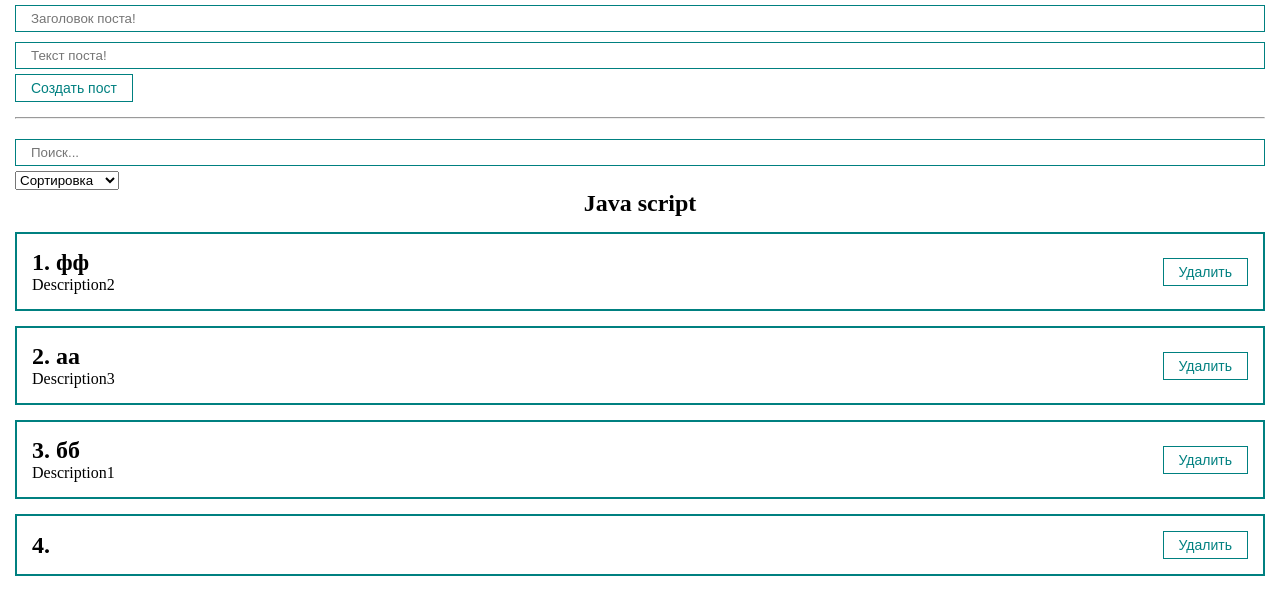
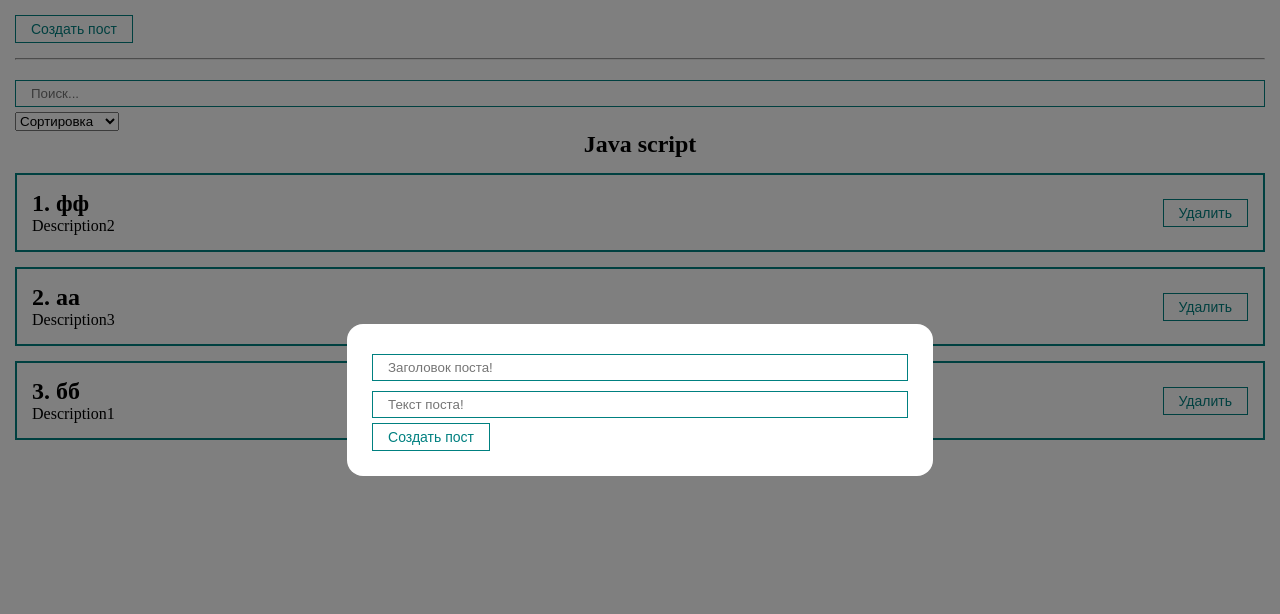
Before and after one commit to Faust43/my-first-react-app, a React (Create React App) app: page / in a window 1280 px wide. Both pictures are taken after a click on the button "Создать пост". Shown: the top 614 px of the page. Built offline with nearby package versions, Linux system fonts and the light colour scheme.

Commit message:
add ModalWindow

```diff
--- a/src/App.js
+++ b/src/App.js
@@ -9,6 +9,7 @@
 import PostForm from './components/PostForm'
 import MySelect from './components/UI/select/MySelect'
 import PostFilter from './components/PostFilter'
+import MyModal from './components/UI/modal/MyModal'
 
 function App() {
 	const [posts, setPosts] = useState([
@@ -31,6 +32,8 @@
 
 	const [filter, setFilter] = useState({ sort: '', query: '' })
 
+	const [modal, setModal] = useState(false)
+
 	const sortedPosts = useMemo(() => {
 		if (filter.sort) {
 			return [...posts].sort((a, b) =>
@@ -48,6 +51,7 @@
 
 	const createPost = newPost => {
 		setPosts([...posts, newPost])
+		setModal(false)
 	}
 
 	const removePost = post => {
@@ -56,15 +60,19 @@
 
 	return (
 		<div className='App'>
-			<PostForm create={createPost} />
+			<MyButton style={{ marginTop: 15 }} onClick={() => setModal(true)}>
+				Создать пост
+			</MyButton>
 			<hr style={{ margin: '15px 0' }} />
+			<MyModal visible={modal} setVisible={setModal}>
+				<PostForm create={createPost} />
+			</MyModal>
 			<PostFilter filter={filter} setFilter={setFilter} />
-				<PostList
-					remove={removePost}
-					posts={sortedAndSerchedPosts}
-					title='Java script'
-				/>
-
+			<PostList
+				remove={removePost}
+				posts={sortedAndSerchedPosts}
+				title='Java script'
+			/>
 		</div>
 	)
 }
--- /dev/null
+++ b/src/components/UI/modal/MyModal.jsx
@@ -0,0 +1,18 @@
+import cl from './MyModal.module.css'
+
+const MyModal = ({ children, visible, setVisible }) => {
+	const rootClasses = [cl.myModal]
+	if (visible === true) {
+		rootClasses.push(cl.active)
+	}
+
+	return (
+		<div className={rootClasses.join(' ')} onClick={() => setVisible(false)}>
+			<div className={cl.myModalContent} onClick={e => e.stopPropagation()}>
+				{children}
+			</div>
+		</div>
+	)
+}
+
+export default MyModal
--- /dev/null
+++ b/src/components/UI/modal/MyModal.module.css
@@ -0,0 +1,20 @@
+.myModal {
+	position: fixed;
+	top: 0;
+	bottom: 0;
+	left: 0;
+	right: 0;
+	display: none;
+	background: rgba(0, 0, 0, 0.5);
+}
+.myModalContent {
+	padding: 25px;
+	background: white;
+	border-radius: 16px;
+	min-width: 250px;
+}
+.myModal.active {
+	display: flex;
+	justify-content: center;
+	align-items: center;
+}
```
